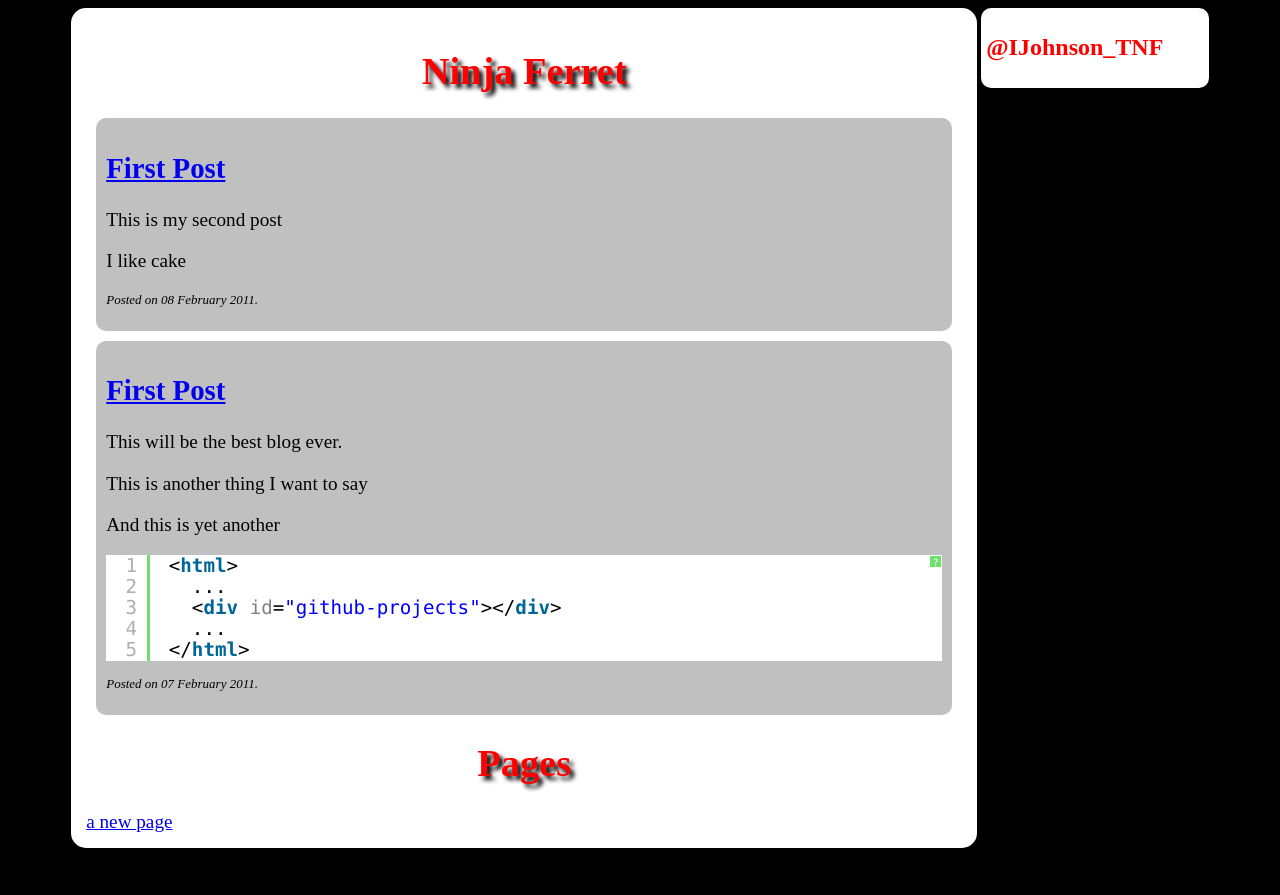
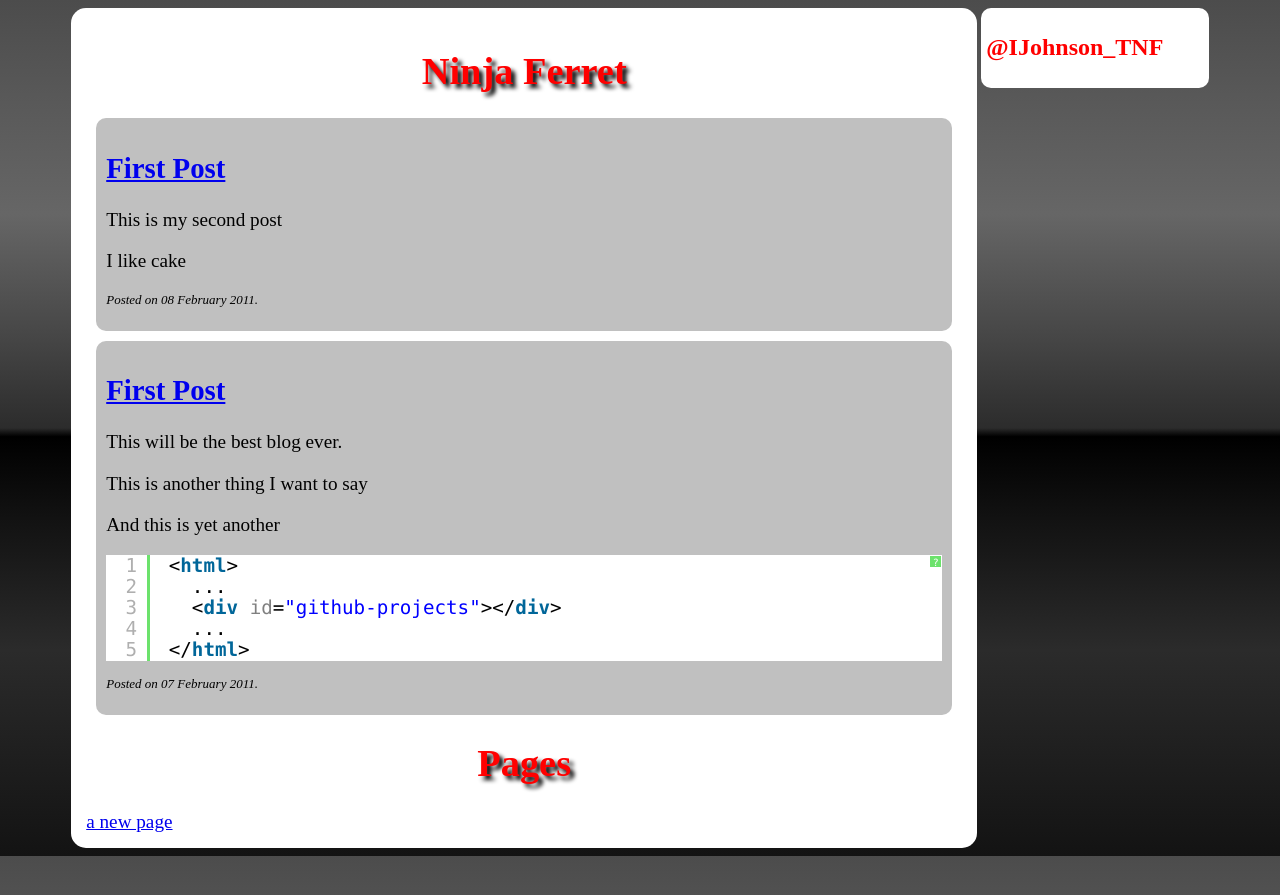
Before and after one commit to ninjaferret/ninjaferret.github.com, a Jekyll site: the page built from index.html, in a window 1280 px wide. Shown: the top 895 px of the page. Built offline with Jekyll 4.4.1, drawn with Linux system fonts in a browser that asks for light colours.

Commit message:
Playing with CSS 3 gradients

```diff
--- a/assets/stylesheets/ninjaferret.css
+++ b/assets/stylesheets/ninjaferret.css
@@ -6,8 +6,14 @@
 	}
 
 body {
-   background-color: black;
+   /*background-color: black;*/
    color: white;
+   background: #4c4c4c; /* old browsers */
+background: -moz-linear-gradient(top, #4c4c4c 0%, #595959 12%, #666666 25%, #474747 39%, #2c2c2c 50%, #000000 51%, #111111 60%, #2b2b2b 76%, #1c1c1c 91%, #131313 100%); /* firefox */
+
+background: -webkit-gradient(linear, left top, left bottom, color-stop(0%,#4c4c4c), color-stop(12%,#595959), color-stop(25%,#666666), color-stop(39%,#474747), color-stop(50%,#2c2c2c), color-stop(51%,#000000), color-stop(60%,#111111), color-stop(76%,#2b2b2b), color-stop(91%,#1c1c1c), color-stop(100%,#131313)); /* webkit */
+
+filter: progid:DXImageTransform.Microsoft.gradient( startColorstr='#4c4c4c', endColorstr='#131313',GradientType=0 ); /* ie */
    }
 
 #main {
```
